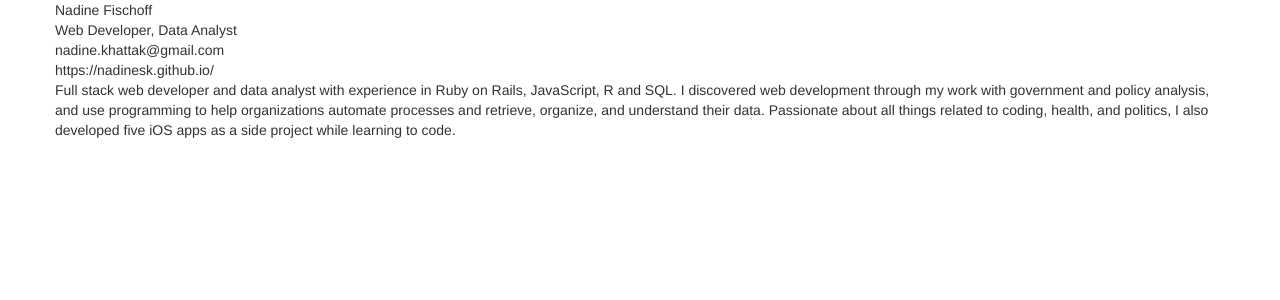
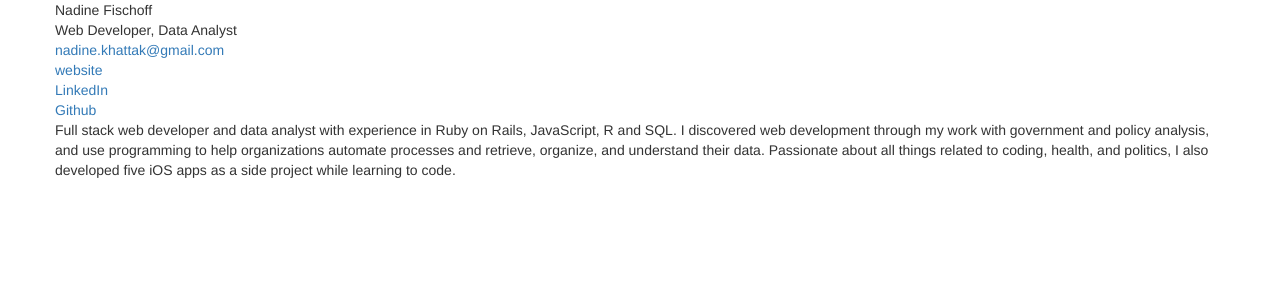
Before and after one commit to nadinesk/resume, a React (Create React App) app: page / in a window 1280 px wide. Shown: the top 300 px of the page. Built offline with nearby package versions, Linux system fonts and the light colour scheme.

Commit message:
added work stuff

```diff
--- a/src/components/Profile.js
+++ b/src/components/Profile.js
@@ -7,8 +7,10 @@ const Profile = props => {
 		<div>
 			<div> {profileObj.name} </div>
 			<div> {profileObj.label} </div>
-			<div> {profileObj.email} </div>
-			<div> {profileObj.website} </div>
+			<div><a href={`mailto:${profileObj.email}`}>{profileObj.email}</a></div>
+			<div><a href={profileObj.website}>website</a></div>
+			<div><a href={profileObj.profiles[0].url}>{profileObj.profiles[0].network}</a></div>
+			<div><a href={profileObj.profiles[1].url}>{profileObj.profiles[1].network}</a></div>
 			<div> {profileObj.summary} </div>
 		</div>
 		)
--- a/src/resume.json
+++ b/src/resume.json
@@ -17,5 +17,19 @@
         "url": "https://github.com/nadinesk"
       }
     ]
-  }
+  },
+   "work":
+    {
+      "company": "NYC Department of Education",
+      "position": "Data and Evaluation Manager",
+      "startDate": "2016-06-01",
+      "endDate": "",
+      "summary":
+        {
+        "first": "Use R and SQL to automate the creation of datasets to help determine portions of school funding related to the Career and Technical Education (CTE) program",
+        "second":  "Use R, RMarkdown, and SQL to automate the creation of reports with demographic, enrollment, and funding data for schools in the CTE portfolio",
+        "third": "Develop research documents for the CTE program, with demographic and school performance data"
+      }
+    }
+
 }
```
